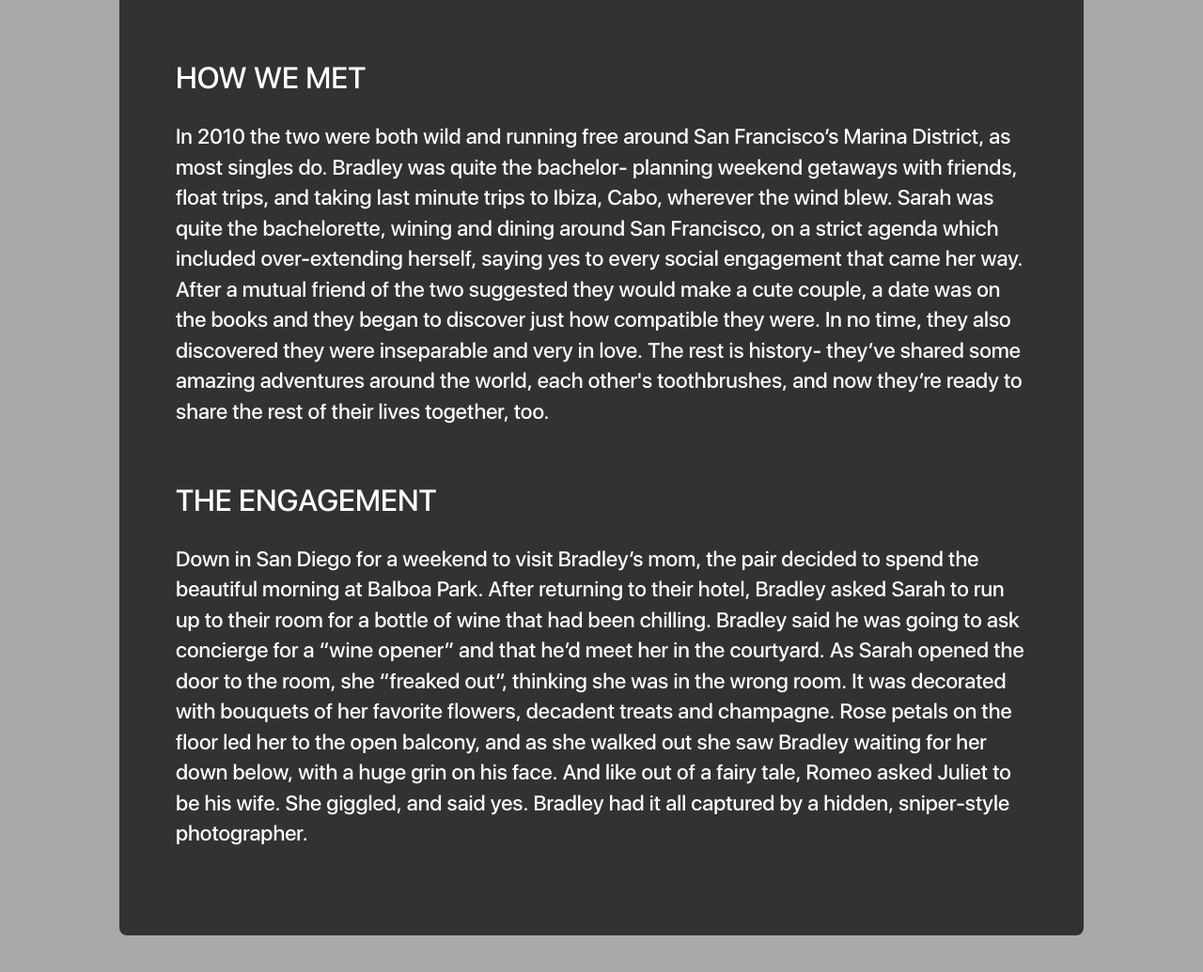
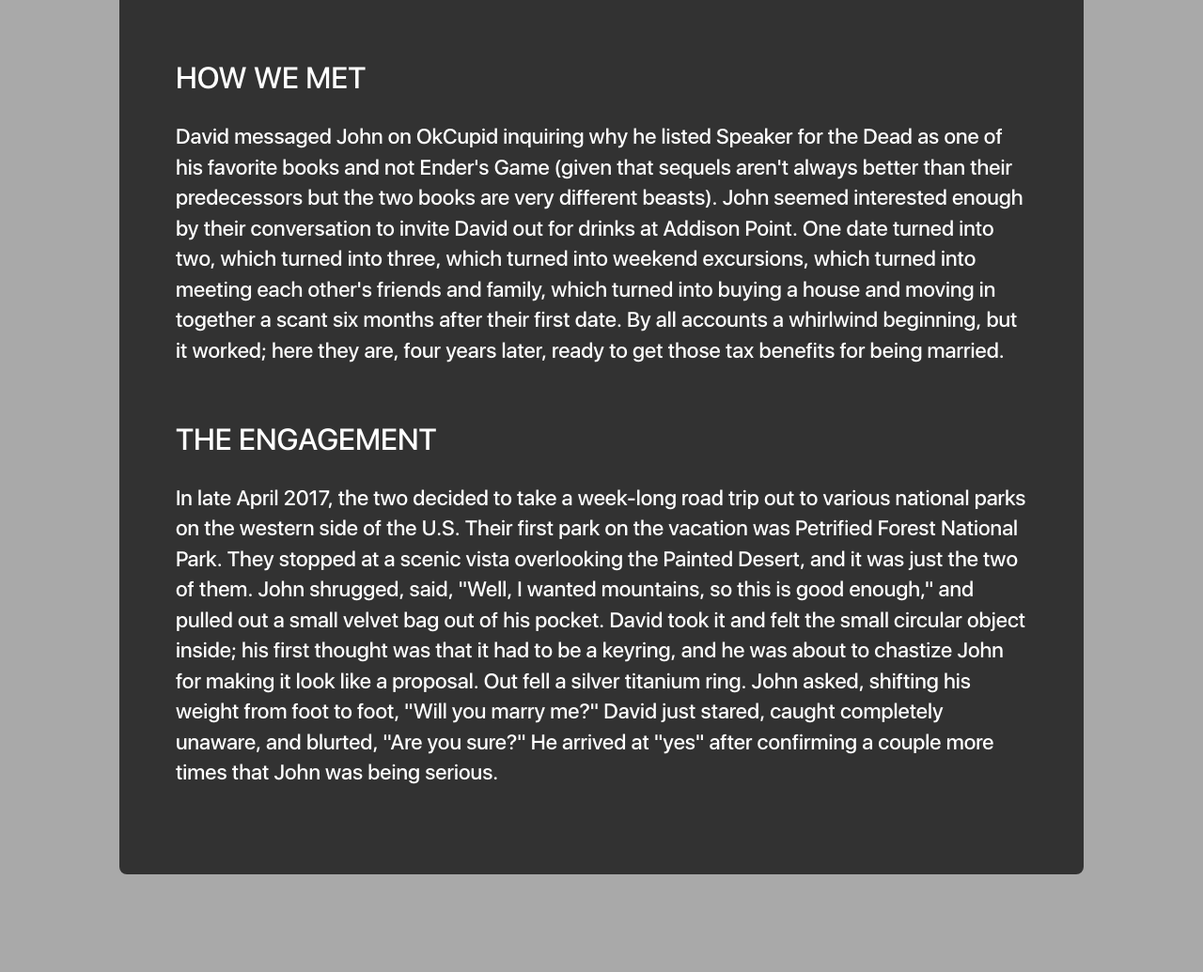
Before and after one commit to johnplusdavid/johnplusdavid.github.io, a plain HTML site: page index.html in a window 1280 px wide. Shown: the part 1760-2795 px from the top of the page at 94% size. Drawn offline with nearby package versions, Linux system fonts and the light colour scheme; a web font is replaced by a local one.

Commit message:
how we met and the engagement

```diff
--- a/index.html
+++ b/index.html
@@ -134,7 +134,7 @@ http://scal.io -- check us out.
                         <div class="column full">
 
                             <h2>HOW WE MET</h2>
-                            <p>In 2010 the two were both wild and running free around San Francisco’s Marina District, as most singles do. Bradley was quite the bachelor- planning weekend getaways with friends, float trips, and taking last minute trips to Ibiza, Cabo, wherever the wind blew. Sarah was quite the bachelorette, wining and dining around San Francisco, on a strict agenda which included over-extending herself, saying yes to every social engagement that came her way.  After a mutual friend of the two suggested they would make a cute couple, a date was on the books and they began to discover just how compatible they were. In no time, they also discovered they were inseparable and very in love. The rest is history- they’ve shared some amazing adventures around the world, each other's toothbrushes, and now they’re ready to share the rest of their lives together, too.</p>
+                            <p>David messaged John on OkCupid inquiring why he listed Speaker for the Dead as one of his favorite books and not Ender's Game (given that sequels aren't always better than their predecessors but the two books are very different beasts). John seemed interested enough by their conversation to invite David out for drinks at Addison Point. One date turned into two, which turned into three, which turned into weekend excursions, which turned into meeting each other's friends and family, which turned into buying a house and moving in together a scant six months after their first date. By all accounts a whirlwind beginning, but it worked; here they are, four years later, ready to get those tax benefits for being married.</p>
 
                         </div><!--end column-->
 
@@ -147,7 +147,7 @@ http://scal.io -- check us out.
                             </figure>
 
                             <h2>THE ENGAGEMENT</h2>
-                            <p>Down in San Diego for a weekend to visit Bradley’s mom, the pair decided to spend the beautiful morning at Balboa Park. After returning to their hotel, Bradley asked Sarah to run up to their room for a bottle of wine that had been chilling. Bradley said he was going to ask concierge for a “wine opener” and that he’d meet her in the courtyard. As Sarah opened the door to the room, she “freaked out”, thinking she was in the wrong room. It was decorated with bouquets of her favorite flowers, decadent treats and champagne. Rose petals on the floor led her to the open balcony, and as she walked out she saw Bradley waiting for her down below, with a huge grin on his face. And like out of a fairy tale, Romeo asked Juliet to be his wife. She giggled, and said yes. Bradley had it all captured by a hidden, sniper-style photographer.</p>
+                            <p>In late April 2017, the two decided to take a week-long road trip out to various national parks on the western side of the U.S. Their first park on the vacation was Petrified Forest National Park. They stopped at a scenic vista overlooking the Painted Desert, and it was just the two of them. John shrugged, said, "Well, I wanted mountains, so this is good enough," and pulled out a small velvet bag out of his pocket. David took it and felt the small circular object inside; his first thought was that it had to be a keyring, and he was about to chastize John for making it look like a proposal. Out fell a silver titanium ring. John asked, shifting his weight from foot to foot, "Will you marry me?" David just stared, caught completely unaware, and blurted, "Are you sure?" He arrived at "yes" after confirming a couple more times that John was being serious.</p>
 
                         </div><!--end column-->
 
```
